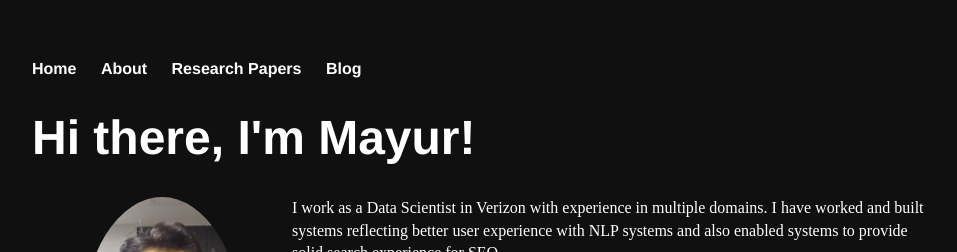
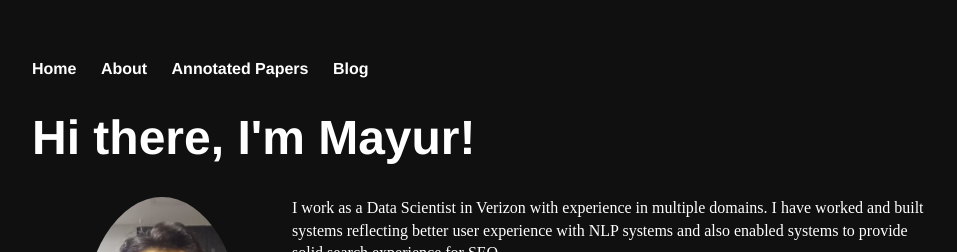
Before and after one commit to Mayurji/mayurji.github.io, a Jekyll site: the page built from index.html, in a window 1280 px wide. Shown: the top 252 px of the page, without its empty margins (160-1117 px from the left). Built offline with Jekyll 4.4.1, drawn with Linux system fonts in a browser that asks for light colours.

Commit message:
Update default.html

```diff
--- a/_layouts/default.html
+++ b/_layouts/default.html
@@ -10,7 +10,7 @@
     		<ul>
         		<li><a href="/">Home</a></li>
 	        	<li><a href="/about">About</a></li>
-        		<li><a href="/papers">Research Papers</a></li>
+        		<li><a href="/papers">Annotated Papers</a></li>
         		<li><a href="/blog">Blog</a></li>
     		</ul>
 		</nav>
```
